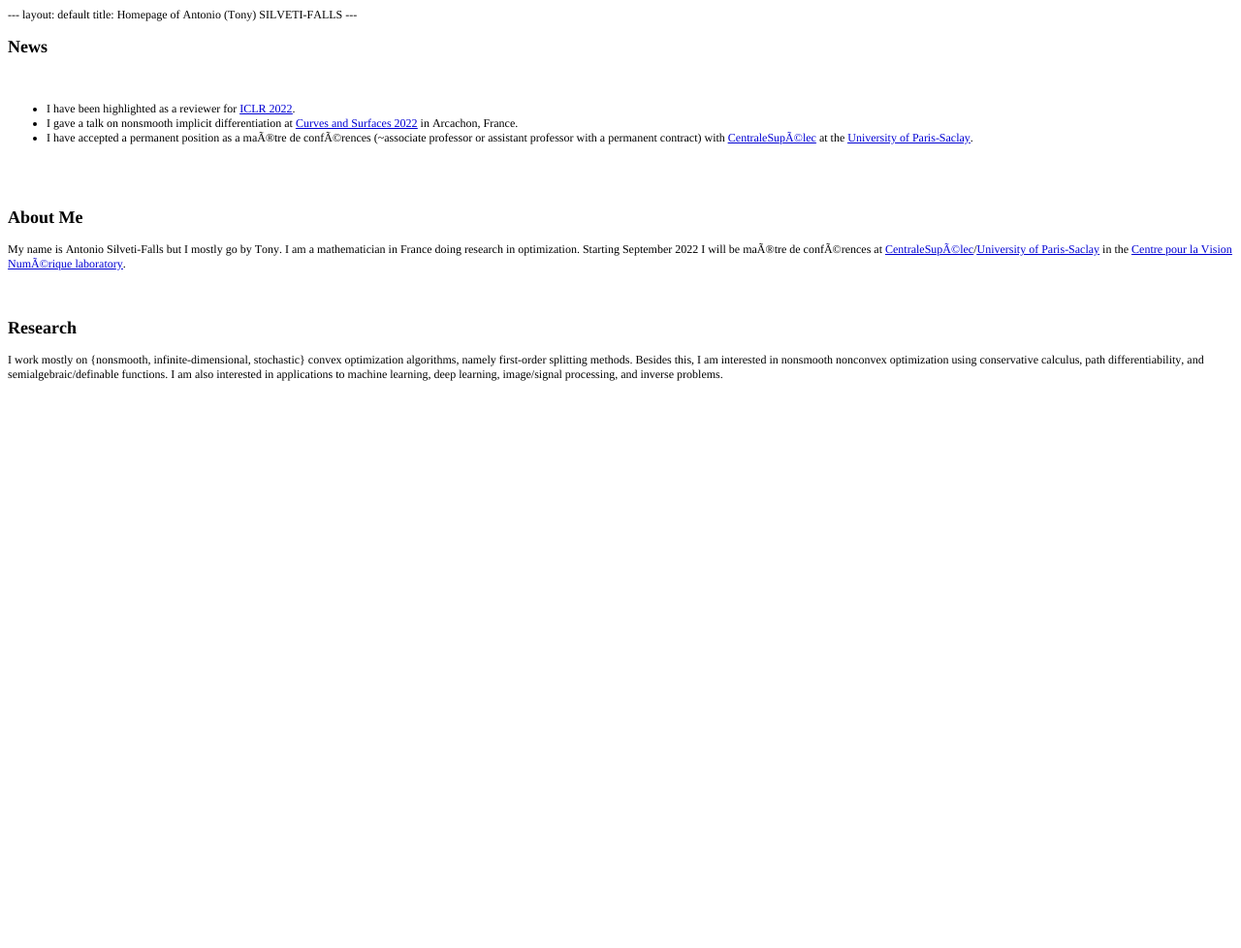
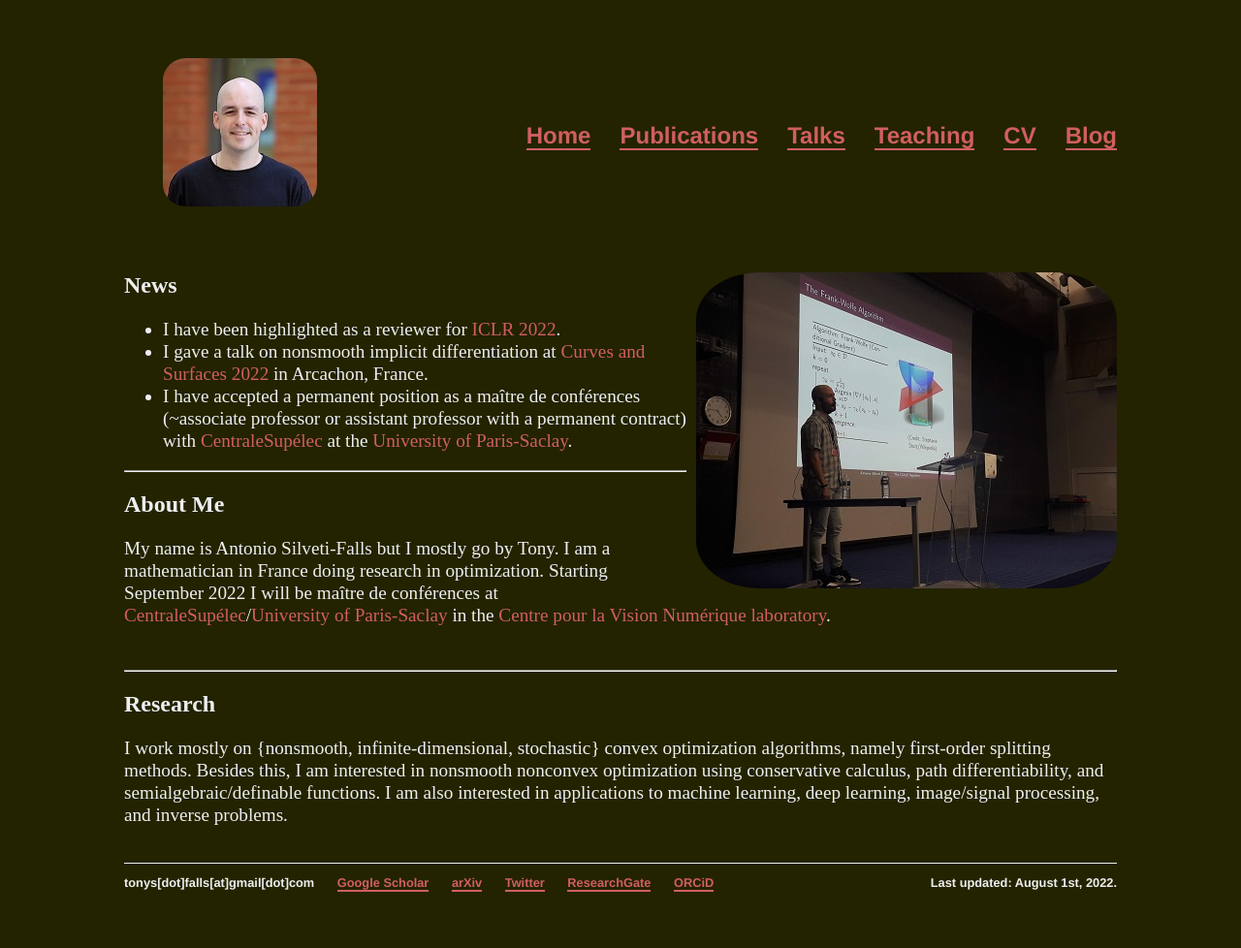
Before and after one commit to tonysf/tonysf.github.io, a Jekyll site: the page built from index.html, in a window 1280 px wide. Shown: the whole page at 97% size. Built offline with Jekyll 4.4.1, drawn with Linux system fonts in a browser that asks for light colours; before the commit the page ends 900 px from its top, so only the background shows below that.

Commit message:
Revert "update"
This reverts commit 273f2b3e3104146045a2419f57fd34d81ae6775a.

```diff
--- a/index.html
+++ b/index.html
@@ -1,46 +1,33 @@
-<!DOCTYPE html PUBLIC "-//W3C//DTD HTML 4.01//EN" "http://www.w3.org/TR/html4/strict.dtd">
-<html>
-<head>
-  <meta http-equiv="Content-Type" content="text/html; charset=utf-8">
-  <meta http-equiv="Content-Style-Type" content="text/css">
-  <title></title>
-  <meta name="Generator" content="Cocoa HTML Writer">
-  <meta name="CocoaVersion" content="2299">
-  <style type="text/css">
-    p.p1 {margin: 0.0px 0.0px 0.0px 0.0px; font: 12.0px Times; color: #000000; -webkit-text-stroke: #000000}
-    p.p3 {margin: 0.0px 0.0px 12.0px 0.0px; font: 12.0px Times; color: #000000; -webkit-text-stroke: #000000}
-    p.p4 {margin: 0.0px 444.0px 6.0px 0.0px; font: 12.0px Times; color: #000000; -webkit-text-stroke: #000000}
-    li.li1 {margin: 0.0px 0.0px 0.0px 0.0px; font: 12.0px Times; color: #000000; -webkit-text-stroke: #000000}
-    span.s1 {font-kerning: none}
-    span.s2 {-webkit-text-stroke: 0px #000000}
-    span.s3 {text-decoration: underline ; font-kerning: none; color: #0000d3; -webkit-text-stroke: 0px #0000d3}
-    ul.ul1 {list-style-type: disc}
-  </style>
-</head>
-<body>
-<p class="p1"><span class="s1">--- layout: default title: Homepage of Antonio (Tony) SILVETI-FALLS ---</span></p>
-<p class="p1"><span class="s1"><br>
-</span></p>
-<h2 style="margin: 0.0px 0.0px 14.9px 0.0px; font: 18.0px Times; color: #000000; -webkit-text-stroke: #000000"><span class="s1"><b>News</b></span></h2>
-<p class="p3"><span class="s1"><br>
-</span></p>
-<ul class="ul1">
-  <li class="li1"><span class="s2"></span><span class="s1">I have been highlighted as a reviewer for <a href="https://iclr.cc/Conferences/2022/Reviewers"><span class="s3">ICLR 2022</span></a>.<span class="Apple-converted-space"> </span></span></li>
-  <li class="li1"><span class="s2"></span><span class="s1">I gave a talk on nonsmooth implicit differentiation at <a href="https://cs2022.sciencesconf.org/"><span class="s3">Curves and Surfaces 2022</span></a> in Arcachon, France.<span class="Apple-converted-space"> </span></span></li>
-  <li class="li1"><span class="s2"></span><span class="s1">I have accepted a permanent position as a maÃ®tre de confÃ©rences (~associate professor or assistant professor with a permanent contract) with <a href="https://www.centralesupelec.fr/"><span class="s3">CentraleSupÃ©lec</span></a> at the <a href="https://www.universite-paris-saclay.fr/en"><span class="s3">University of Paris-Saclay</span></a>.<span class="Apple-converted-space"> </span></span></li>
+---
+layout: default
+title: Homepage of Antonio (Tony) SILVETI-FALLS
+---
+<img style='object-fit: contain; float: right; margin-left: 10px; margin-bottom: 5px; border-radius: 15%;'
+	src="images/presentation_SPARS.jpg"
+	alt="SPARS 2019 Conference Presentation" />
+<h2>News</h2>
+<p>
+<ul class="news">
+	<li>
+		I have been highlighted as a reviewer for <a href="https://iclr.cc/Conferences/2022/Reviewers">ICLR 2022</a>.
+	</li>
+	<li>
+		I gave a talk on nonsmooth implicit differentiation at <a href="https://cs2022.sciencesconf.org/">Curves and Surfaces 2022</a> in Arcachon, France.
+	</li>
+	<li>
+		I have accepted a permanent position as a maître de conférences (~associate professor or assistant professor with a permanent contract) with <a href="https://www.centralesupelec.fr/">CentraleSupélec</a> at the <a href="https://www.universite-paris-saclay.fr/en">University of Paris-Saclay</a>.
+	</li>
 </ul>
-<p class="p3"><span class="s1"><br>
-</span></p>
-<p class="p4"><span class="s1"><br>
-</span></p>
-<h2 style="margin: 0.0px 0.0px 14.9px 0.0px; font: 18.0px Times; color: #000000; -webkit-text-stroke: #000000"><span class="s1"><b>About Me</b></span></h2>
-<p class="p3"><span class="s1">My name is Antonio Silveti-Falls but I mostly go by Tony. I am a mathematician in France doing research in optimization. Starting September 2022 I will be maÃ®tre de confÃ©rences at <a href="https://www.centralesupelec.fr/"><span class="s3">CentraleSupÃ©lec</span></a>/<a href="https://www.universite-paris-saclay.fr/en"><span class="s3">University of Paris-Saclay</span></a> in the <a href="https://cvn.centralesupelec.fr/"><span class="s3">Centre pour la Vision NumÃ©rique laboratory</span></a>.<br>
-</span></p>
-<p class="p1"><span class="s1"><br>
-</span></p>
-<p class="p4"><span class="s1"><br>
-</span></p>
-<h2 style="margin: 0.0px 0.0px 14.9px 0.0px; font: 18.0px Times; color: #000000; -webkit-text-stroke: #000000"><span class="s1"><b>Research</b></span></h2>
-<p class="p3"><span class="s1">I work mostly on {nonsmooth, infinite-dimensional, stochastic} convex optimization algorithms, namely first-order splitting methods. Besides this, I am interested in nonsmooth nonconvex optimization using conservative calculus, path differentiability, and semialgebraic/definable functions. I am also interested in applications to machine learning, deep learning, image/signal processing, and inverse problems.</span></p>
-</body>
-</html>
+</p>
+<hr>
+<h2>About Me</h2>
+<p>	My name is Antonio Silveti-Falls but I mostly go by Tony. I am a mathematician in France doing research in optimization. Starting September 2022 I will be maître de conférences at <a href="https://www.centralesupelec.fr/">CentraleSupélec</a>/<a href="https://www.universite-paris-saclay.fr/en">University of Paris-Saclay</a> in the <a href="https://cvn.centralesupelec.fr/">Centre pour la Vision Numérique laboratory</a>.<br>
+<!--	I am currently a postdoctoral reseracher in applied mathematics at the <a href="https://www.tse-fr.eu/people/antonio-silveti-falls">Toulouse School of Economics</a> advised
+	by <a href="https://www.tse-fr.eu/fr/people/jerome-bolte">Jérôme Bolte</a> and <a href="https://www.irit.fr/~Edouard.Pauwels">Edouard Pauwels</a>. <br>
+	Before this, I did my PhD at the <a href="http://welcome.unicaen.fr">University of Caen</a> in the <a href="https://www.greyc.fr/en/equipes/image-2">GREYC laboratory IMAGE team</a>
+	under <a href="https://fadili.users.greyc.fr">Jalal Fadili</a> and <a href="http://www.gpeyre.com">Gabriel Peyré</a>.--></p><br>
+<hr>
+<h2>Research</h2>
+<p>I work mostly on {nonsmooth, infinite-dimensional, stochastic} convex optimization algorithms, namely first-order splitting methods. Besides this, I am interested in nonsmooth
+	nonconvex optimization using conservative calculus, path differentiability, and semialgebraic/definable functions. I am also interested in applications to machine learning, deep learning,
+	image/signal processing, and inverse problems.</p>
```
Also changed, not shown: 1 other file.
